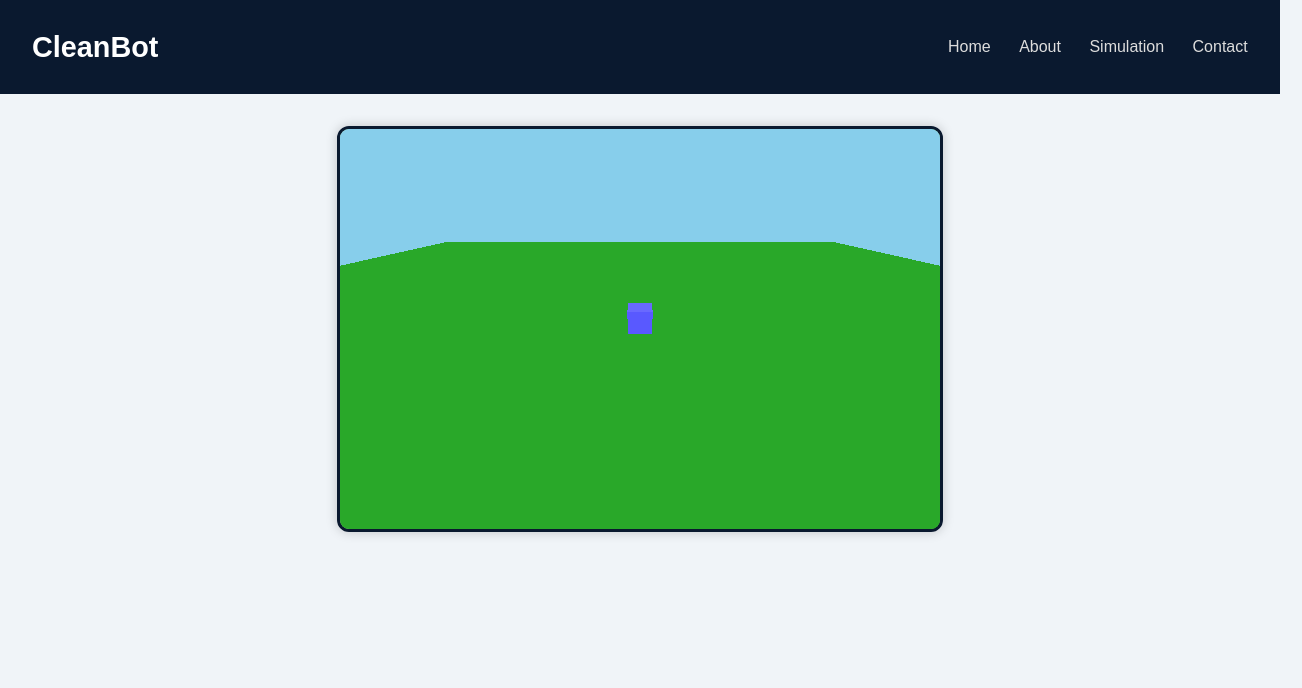
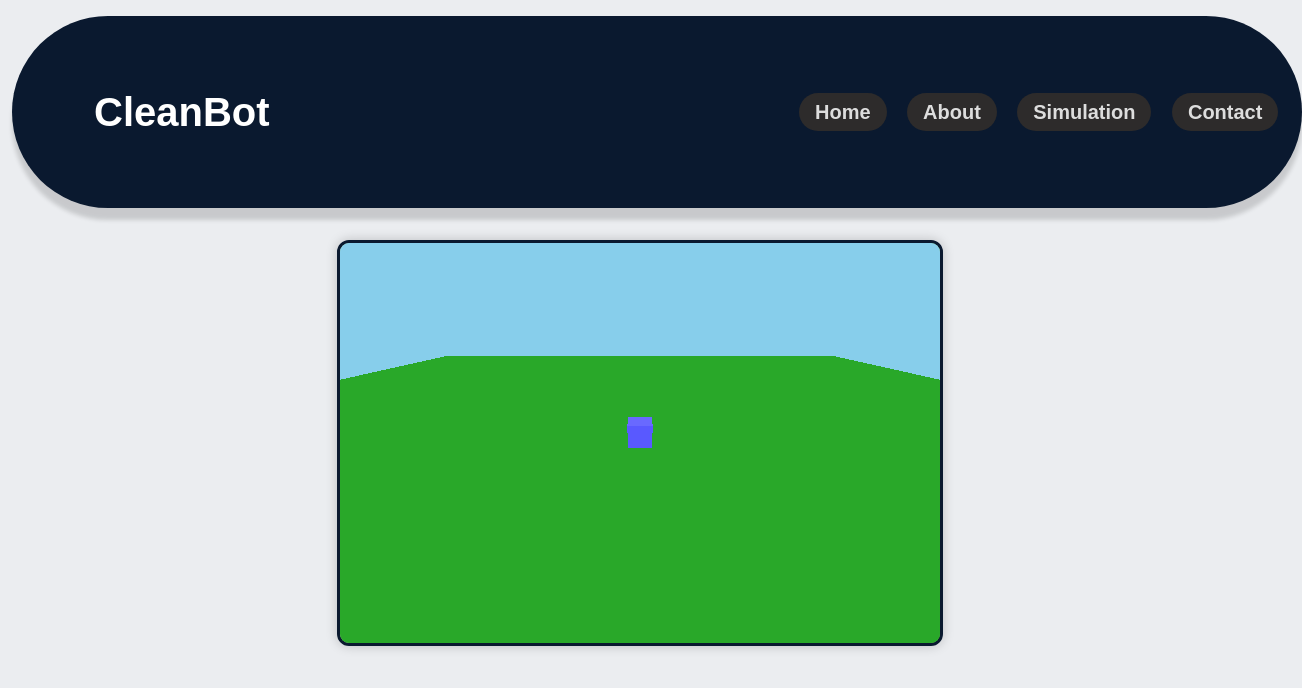
Before and after one commit to Axel-Droi/CleanBot, a website built with Vite: page CleanBot Simulation/simulation.html in a window 1280 px wide. Shown: the whole page, 1302 px wide, since content can reach past the window. Built offline with nearby package versions, Linux system fonts and the light colour scheme; animation ran at ten frames a second.

Commit message:
css updates for professional website

```diff
--- a/CSS/CleanBot.css
+++ b/CSS/CleanBot.css
@@ -2,7 +2,7 @@
 body {
   margin: 0;
   font-family: 'Outfit', sans-serif;
-  background: #f0f4f8;
+  background: #ebedf0;
   color: #333;
   line-height: 1.6;
 }
@@ -21,26 +21,38 @@ a:hover {
 header {
   background: #0a192f;
   color: white;
-  padding: 1.5rem 2rem;
+  padding: 2rem 1.5rem;
+  padding-left: 50px;
+  margin-left: 0.75rem;
+  margin-top: 1rem;;
   display: flex;
   justify-content: space-between;
   align-items: center;
+  width: 95%;
+  box-shadow: 0 12px 4px rgba(0,0,0,0.15);
+  border-radius: 30rem;
 }
 
 header h1 {
-  margin: 0;
-  font-size: 1.8rem;
+  margin: 2rem;
+  padding-right: 10px;
+  font-size: 2.5rem;
   font-weight: 800;
 }
 
 nav a {
-  margin-left: 1.5rem;
-  font-weight: 500;
+  margin-left: 1rem;
+  font-weight: 600;
   color: #ddd;
+  font-size: 20px;
+  background-color: rgb(45, 43, 43);
+  border-radius: 20px;
+  padding: 0.5rem 1rem;
 }
 
 nav a:hover {
   color: #4fd1c5;
+  background-color: #38b2ac;
 }
 
 /* ===== Main Content ===== */
@@ -67,8 +79,9 @@ main {
 .hero-title {
   font-family: 'Outfit', sans-serif;
   font-size: 2.45rem;
+  padding-left: 0rem;
   font-weight: 900;
-  text-align: center;
+  text-align: left;
   color: transparent;
   background: linear-gradient(90deg, #4fd1c5, #38b2ac);
   -webkit-background-clip: text;
@@ -135,6 +148,10 @@ main {
 
 .button:hover {
   background-color: #38b2ac;
+}
+
+.hidden {
+  text-align: left;
 }
 
 /* ===== About Section ===== */
```
